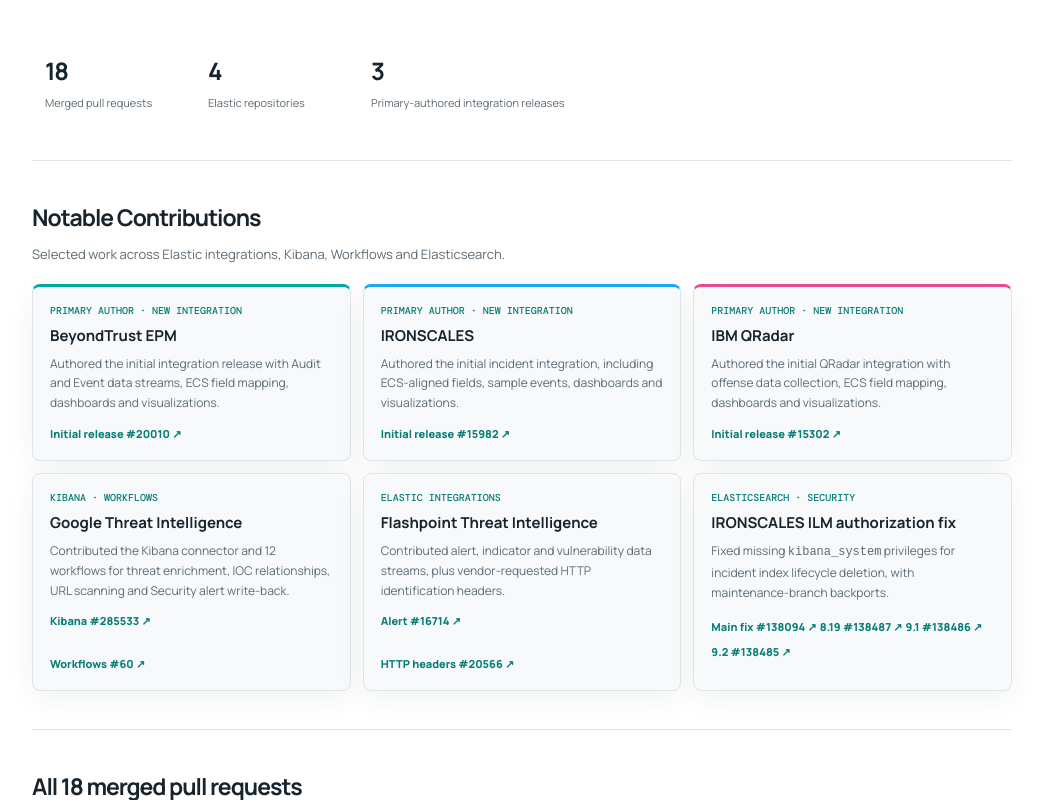
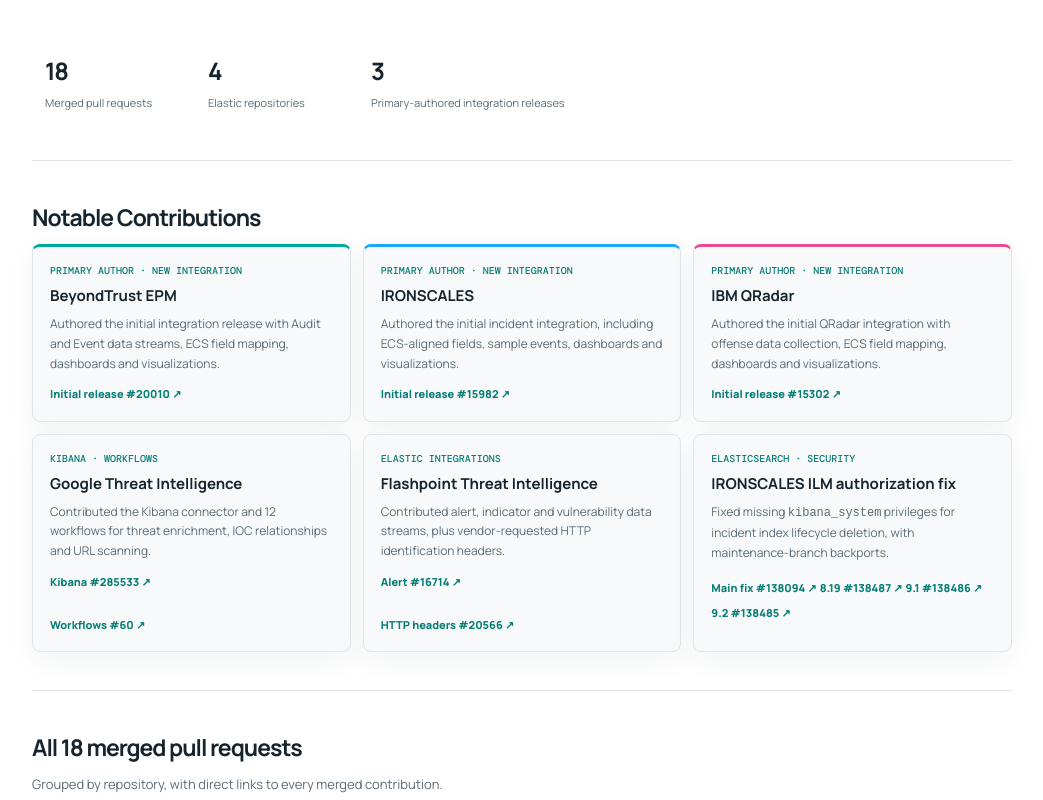
Before and after one commit to akshraj-05/elastic-oss-portfolio, a plain HTML site: page index.html in a window 1280 px wide. Shown: the part 429-1229 px from the top of the page, without its empty margins (118-1161 px from the left). Drawn offline with nearby package versions, Linux system fonts and the light colour scheme.

Commit message:
Remove contributions intro and Security alert write-back wording

```diff
--- a/index.html
+++ b/index.html
@@ -146,7 +146,6 @@
 
   <section id="highlights">
     <h2>Notable Contributions</h2>
-    <p class="section-intro">Selected work across Elastic integrations, Kibana, Workflows and Elasticsearch.</p>
     <div class="highlights">
       <article class="highlight" style="border-top:3px solid var(--teal)">
         <small>Primary author · New integration</small>
@@ -169,7 +168,7 @@
       <article class="highlight">
         <small>Kibana · Workflows</small>
         <h3>Google Threat Intelligence</h3>
-        <p>Contributed the Kibana connector and 12 workflows for threat enrichment, IOC relationships, URL scanning and Security alert write-back.</p>
+        <p>Contributed the Kibana connector and 12 workflows for threat enrichment, IOC relationships and URL scanning.</p>
         <a href="https://github.com/elastic/kibana/pull/285533" target="_blank" rel="noopener noreferrer">Kibana #285533 ↗</a><br>
         <a href="https://github.com/elastic/workflows/pull/60" target="_blank" rel="noopener noreferrer">Workflows #60 ↗</a>
       </article>
```
